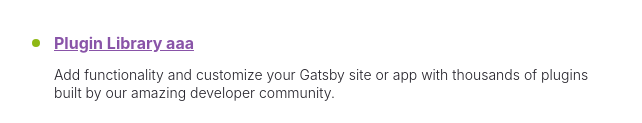
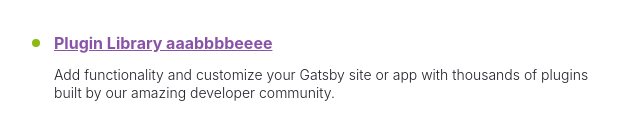
Before and after one commit to sevenearly-dev/gatsby, a Gatsby site: page / in a window 1280 px wide. Shown: the part 790-913 px from the top of the page, without its empty margins (50-692 px from the left). Built offline with nearby package versions, Linux system fonts and the light colour scheme; Gatsby itself is replaced by a stand-in of ours.

Commit message:
Update index.js

```diff
--- a/src/pages/index.js
+++ b/src/pages/index.js
@@ -107,7 +107,7 @@ const links = [
     color: '#0D96F2',
   },
   {
-    text: 'Plugin Library aaa',
+    text: 'Plugin Library aaabbbbeeee',
     url: 'https://www.gatsbyjs.com/plugins',
     description:
       'Add functionality and customize your Gatsby site or app with thousands of plugins built by our amazing developer community.',
```
